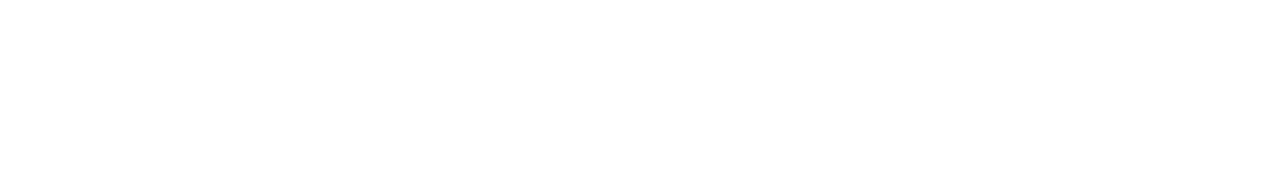
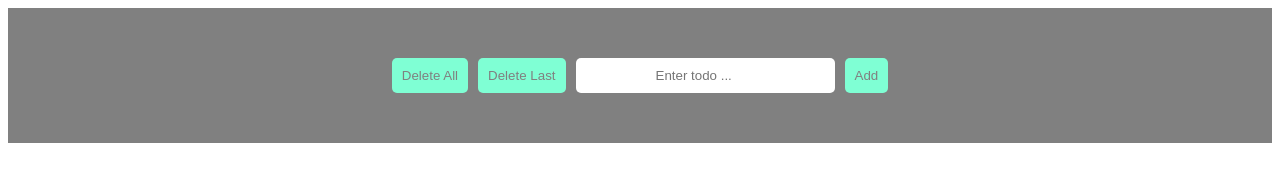
Before and after one commit to KirillTarasenk0/js-todo-app, a plain HTML site: page index.html in a window 1280 px wide. Drawn offline with Linux system fonts and the light colour scheme.

Commit message:
Header was created

```diff
--- a/css/styles.css
+++ b/css/styles.css
@@ -0,0 +1,63 @@
+.root {
+    background-color: gray;
+}
+.main__container {
+    display: flex;
+    justify-content: center;
+    align-items: center;
+    padding-top: 50px;
+    padding-bottom: 50px;
+}
+.header__container {
+    display: flex;
+    justify-content: space-between;
+}
+.delete__all-button-container {
+    padding-right: 10px;
+}
+.delete__all-button {
+    padding: 10px;
+    border-radius: 5px;
+    border: 0;
+    background-color: aquamarine;
+    color: gray;
+}
+.delete__all-button:hover {
+    cursor: pointer;
+    opacity: 0.9;
+}
+.delete__last-button-container {
+    padding-right: 10px;
+}
+.delete__last-button {
+    padding: 10px;
+    border-radius: 5px;
+    border: 0;
+    background-color: aquamarine;
+    color: gray;
+}
+.delete__last-button:hover {
+    cursor: pointer;
+    opacity: 0.9;
+}
+.enter__todo-input-container {
+    padding-right: 10px;
+}
+.enter__todo-input {
+    padding-top: 10px;
+    padding-bottom: 10px;
+    padding-left: 80px;
+    border-radius: 5px;
+    border: 0;
+}
+.add__button {
+    padding: 10px;
+    border-radius: 5px;
+    border: 0;
+    background-color: aquamarine;
+    color: gray;
+}
+.add__button:hover {
+    cursor: pointer;
+    opacity: 0.9;
+}
--- a/index.html
+++ b/index.html
@@ -6,7 +6,7 @@
     <link rel="stylesheet" href="./css/styles.css">
 </head>
 <body>
-<div id="root"></div>
+<div class="root" id="root"></div>
 <script src="./js/main.js"></script>
 </body>
 </html>
--- a/js/main.js
+++ b/js/main.js
@@ -0,0 +1,37 @@
+const root = document.getElementById('root');
+const mainContainer = document.createElement('div');
+mainContainer.className = 'main__container';
+root.append(mainContainer);
+const headerContainer = document.createElement('div');
+headerContainer.className = 'header__container';
+mainContainer.append(headerContainer);
+const deleteAllButtonContainer = document.createElement('div');
+deleteAllButtonContainer.className = 'delete__all-button-container';
+headerContainer.append(deleteAllButtonContainer);
+const deleteAllButton = document.createElement('button');
+deleteAllButton.className = 'delete__all-button'
+deleteAllButton.innerHTML = 'Delete All';
+deleteAllButtonContainer.append(deleteAllButton);
+const deleteLastButtonContainer = document.createElement('div');
+deleteLastButtonContainer.className = 'delete__last-button-container';
+headerContainer.append(deleteLastButtonContainer);
+const deleteLastButton = document.createElement('button');
+deleteLastButton.className = 'delete__last-button';
+deleteLastButton.innerHTML = 'Delete Last';
+deleteLastButtonContainer.append(deleteLastButton);
+const enterTodoInputContainer = document.createElement('div');
+enterTodoInputContainer.className = 'enter__todo-input-container';
+headerContainer.append(enterTodoInputContainer);
+const enterTodoInput = document.createElement('input');
+enterTodoInput.className = 'enter__todo-input';
+enterTodoInput.placeholder = 'Enter todo ...';
+enterTodoInputContainer.append(enterTodoInput);
+const addButtonContainer = document.createElement('div');
+addButtonContainer.className = 'add__button-container';
+headerContainer.append(addButtonContainer);
+const addButton = document.createElement('button');
+addButton.className = 'add__button';
+addButton.innerHTML = 'Add';
+addButtonContainer.append(addButton);
+
+console.log(document.body);
```
